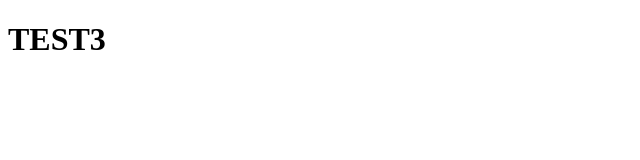
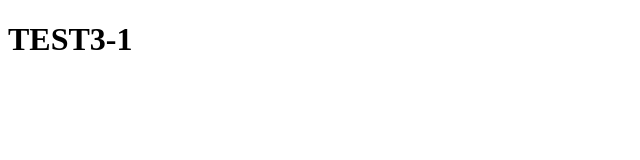
Before and after one commit to jooh-link/jan2021, a plain HTML site: page index.html in a window 1280 px wide. Shown: the full height of the page, 0-640 px from the left. Drawn offline with Linux system fonts and the light colour scheme.

Commit message:
commit v1

```diff
--- a/index.html
+++ b/index.html
@@ -8,7 +8,7 @@
 </head>
 <body>
 
-    <h1>TEST3</h1>
+    <h1>TEST3-1</h1>
 
     <!--
         ** 파일 내용 수정 후 해당 순간의 파일의 버전을 만들어서 저장할 때
```
